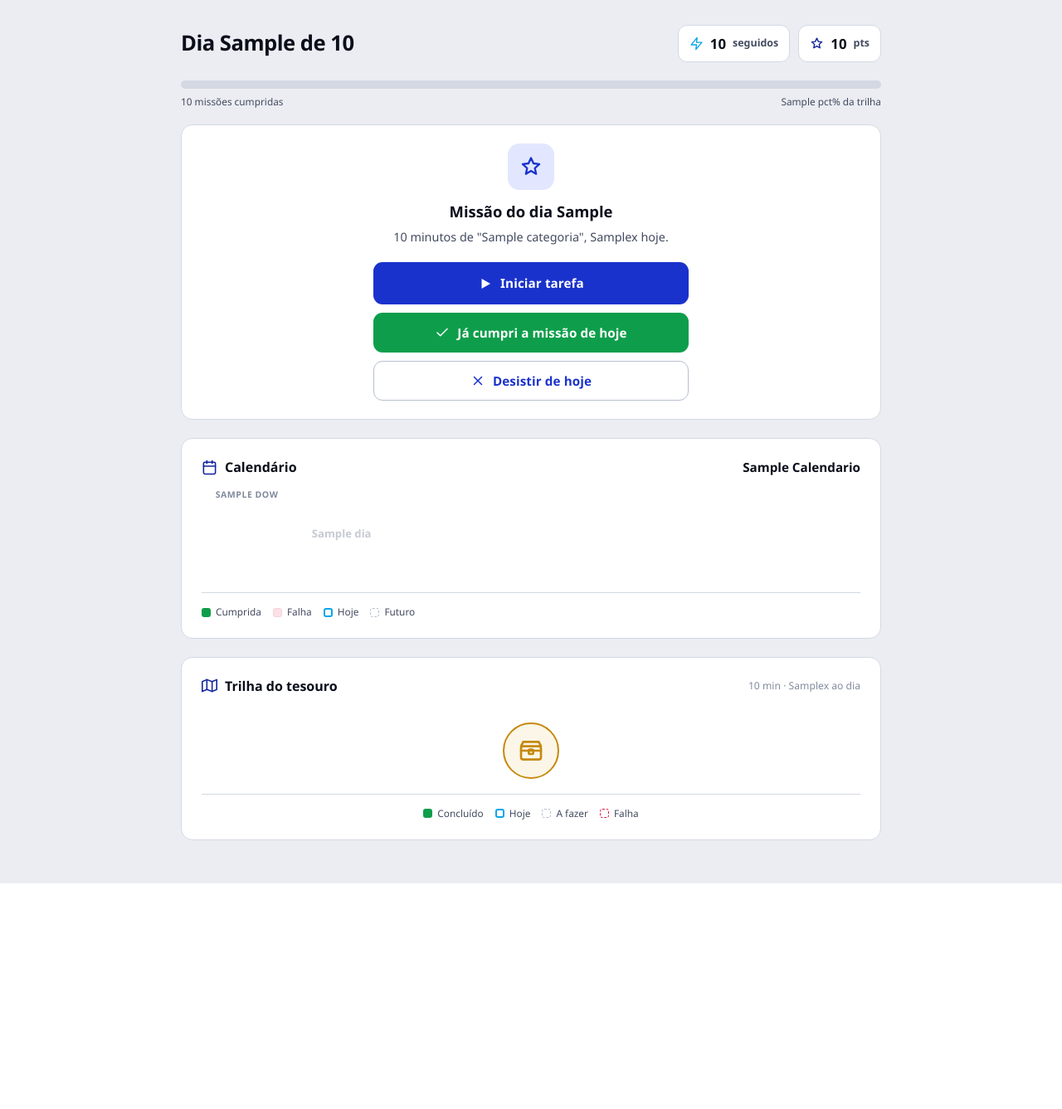
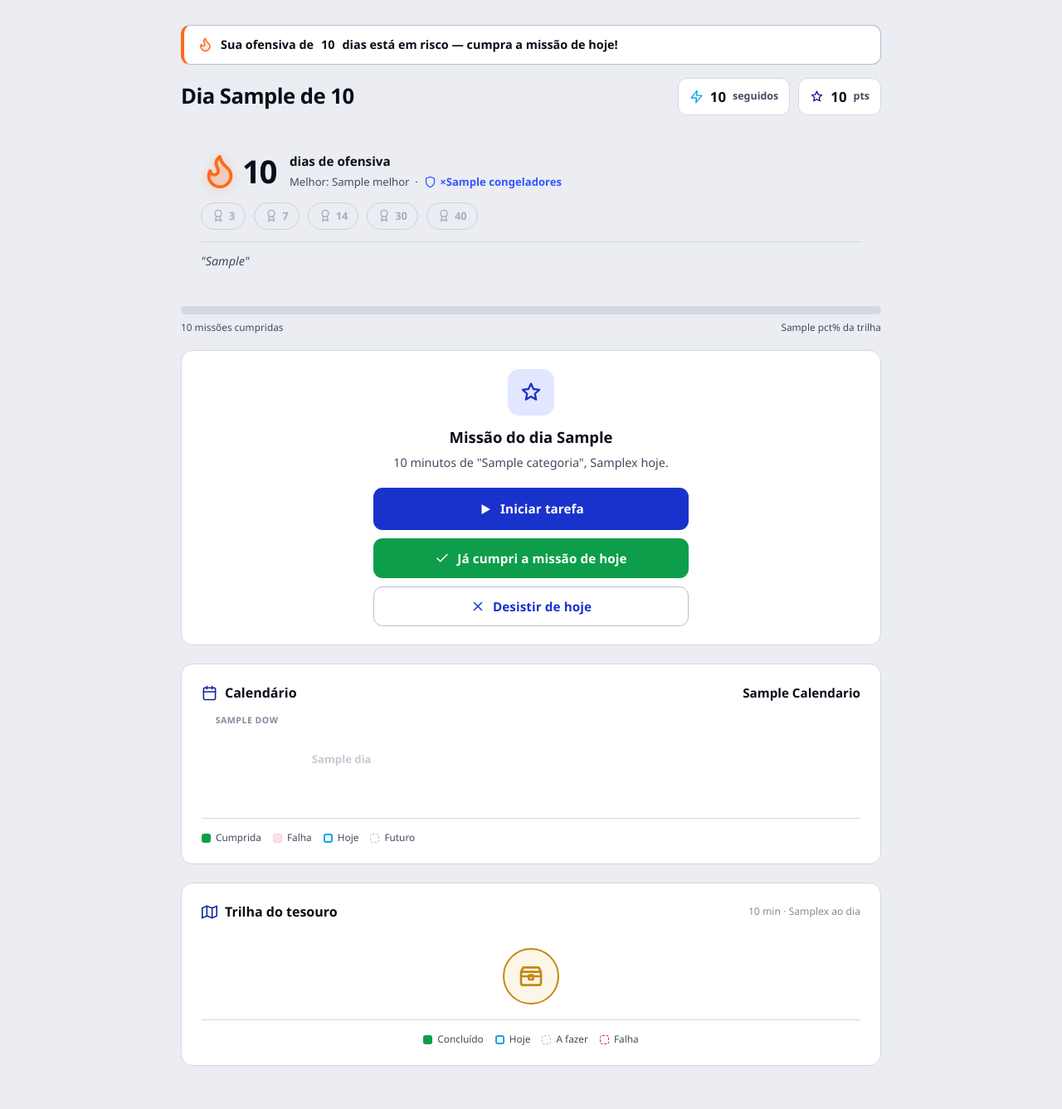
Before and after one commit to joaberepositorios/Jacob-, a Flask app: template templates/dashboard.html in a window 1280 px wide. Shown: the part 63-1400 px from the top of the page at 83% size. Before the commit the page ends 1128 px from the top, so only its background shows below. Run offline with Flask 3, Linux system fonts and the light colour scheme; the template is opened without the code that fills it: most values are stand-ins (such as "Sample title", 1, 10 or a date in 2020); some libraries are stand-ins or nearby versions.

Commit message:
Engajamento: ofensiva de fogos, marcos/medalhas, congeladores e estimulo diario
- Logica derivada do historico (calcular_engajamento) no Flask e no estatico
- Painel: card de ofensiva (fogo + numero), medalhas (3/7/14/30/40), congeladores,
  banner de risco e frase do dia
- Tela de bloqueio: feedback (ofensiva, novo marco + confete, congelador usado)
- Icones flame/medal/shield; CSS; cache Pages v5

```diff
--- a/app.py
+++ b/app.py
@@ -194,9 +194,6 @@ def dashboard():
 
     travado = esta_travado(usuario)
     limite = datetime.fromisoformat(usuario["locked_until"]) if usuario.get("locked_until") else None
-    # Bloqueado: por padrão mostra a tela de bloqueio; com ?ver=1 abre em modo só-leitura.
-    if travado and not request.args.get("ver"):
-        return render_template("travado.html", limite=limite)
 
     plano = db.buscar_plano_ativo(usuario["id"])
     if not plano:
@@ -209,6 +206,17 @@ def dashboard():
 
     registro_hoje = db.ja_registrou_hoje(plano["id"], dia_numero)
     historico = db.historico_do_plano(plano["id"])
+    eng = calcular_engajamento(historico)
+
+    # Bloqueado: por padrão mostra a tela de bloqueio (com feedback de ofensiva); ?ver=1 = só-leitura.
+    if travado and not request.args.get("ver"):
+        antes = calcular_engajamento([h for h in historico if h["dia_numero"] != dia_numero])
+        novos_marcos = [m for m in eng["marcos"] if m not in antes["marcos"]]
+        protegido = bool(registro_hoje and registro_hoje["status"] == "falha"
+                         and eng["ofensiva"] == antes["ofensiva"] and eng["ofensiva"] > 0)
+        return render_template("travado.html", limite=limite, eng=eng,
+                               novos_marcos=novos_marcos, protegido=protegido)
+
     trilha = montar_trilha(plano, dia_numero, historico)
 
     cumpridas_total = sum(1 for h in historico if h["status"] == "cumprida")
@@ -226,6 +234,8 @@ def dashboard():
         cumpridas_total=cumpridas_total,
         falhas_total=falhas_total,
         sequencia=sequencia,
+        eng=eng,
+        frase_dia=frase_do_dia(),
         pct=pct,
         calendario=calendario,
         travado=travado,
@@ -281,6 +291,47 @@ def sequencia_atual(historico):
         else:
             seq = 0
     return seq
+
+
+# ---------------- Engajamento (ofensiva / marcos / congeladores) ----------------
+
+MARCOS = [3, 7, 14, 30, 40]
+CAP_CONGELADORES = 3
+GANHA_A_CADA = 5
+
+FRASES = [
+    "Um dia de cada vez constrói o hábito.", "Constância vence intensidade.",
+    "Você contra você de ontem.", "Pequenos passos, grandes trilhas.",
+    "O hábito nasce da repetição.", "Hoje conta — não quebre a corrente.",
+    "Disciplina é liberdade.", "Cada dia cumprido é um tijolo na sua rotina.",
+    "A ofensiva mais forte é a que você mantém.", "Foco no processo; o resultado vem.",
+    "Comece agora, o futuro agradece.", "40 dias. Um de cada vez.",
+]
+
+
+def frase_do_dia():
+    return FRASES[date.today().timetuple().tm_yday % len(FRASES)]
+
+
+def calcular_engajamento(historico):
+    """Deriva ofensiva, melhor, congeladores e marcos a partir do histórico ordenado.
+    Um congelador é ganho a cada N cumpridas e protege a ofensiva numa falha."""
+    streak = melhor = freezes = cumpridas = 0
+    for h in sorted(historico, key=lambda x: x["dia_numero"]):
+        if h["status"] == "cumprida":
+            streak += 1
+            cumpridas += 1
+            if cumpridas % GANHA_A_CADA == 0 and freezes < CAP_CONGELADORES:
+                freezes += 1
+            melhor = max(melhor, streak)
+        else:
+            if freezes > 0:
+                freezes -= 1
+            else:
+                streak = 0
+    marcos = [m for m in MARCOS if melhor >= m]
+    return {"ofensiva": streak, "melhor": melhor, "congeladores": freezes,
+            "marcos": marcos, "cumpridas": cumpridas}
 
 
 def cor_gradiente(i, total):
--- a/docs/index.html
+++ b/docs/index.html
@@ -4,10 +4,10 @@
     <meta charset="UTF-8">
     <meta name="viewport" content="width=device-width, initial-scale=1.0">
     <title>J · HabiTrilha</title>
-    <link rel="stylesheet" href="style.css?v=4">
+    <link rel="stylesheet" href="style.css?v=5">
 </head>
 <body>
     <div id="root"></div>
-    <script src="app.js?v=4"></script>
+    <script src="app.js?v=5"></script>
 </body>
 </html>
--- a/static/css/style.css
+++ b/static/css/style.css
@@ -232,7 +232,44 @@ input:focus { outline: none; border-color: var(--navy); box-shadow: 0 0 0 3px rg
 .sec-titulo .sub { margin-left: auto; font-size: .76rem; font-weight: 500; color: var(--ink-dim); }
 
 .bloco { margin-bottom: 22px; }
-.trilha-card, .acoes-card, .cal-card { padding: 22px 24px; }
+.trilha-card, .acoes-card, .cal-card, .ofensiva-card { padding: 22px 24px; }
+
+/* ============================ Engajamento (ofensiva / marcos / congeladores) === */
+.ofensiva-card { display: flex; flex-direction: column; gap: 14px; }
+.of-hero { display: flex; align-items: center; gap: 16px; }
+.of-flame { display: inline-flex; align-items: center; gap: 4px; }
+.of-flame .ico { width: 46px; height: 46px; color: #FF6A1A; fill: rgba(255,106,26,.14); filter: drop-shadow(0 2px 6px rgba(255,106,26,.35)); }
+.of-num { font-size: 2.4rem; font-weight: 900; letter-spacing: -1.5px; color: var(--ink); line-height: 1; }
+.of-info .of-label { font-weight: 700; color: var(--ink); font-size: .95rem; }
+.of-info .of-meta { font-size: .82rem; color: var(--ink-soft); margin-top: 3px; display: inline-flex; align-items: center; gap: 4px; flex-wrap: wrap; }
+.of-escudos { display: inline-flex; align-items: center; gap: 4px; font-weight: 700; color: var(--blue); }
+.of-escudos .ico { width: 15px; height: 15px; }
+
+.of-medalhas { display: flex; gap: 10px; flex-wrap: wrap; }
+.medalha { display: inline-flex; align-items: center; gap: 5px; padding: 6px 12px; border-radius: 999px; font-weight: 800; font-size: .8rem; border: 1px solid var(--line-2); }
+.medalha .ico { width: 16px; height: 16px; }
+.medalha.ganha { background: var(--blue-soft); color: var(--navy); border-color: transparent; }
+.medalha.ganha .ico { color: var(--gold); fill: rgba(198,137,15,.2); }
+.medalha.bloqueada { color: var(--ink-dim); opacity: .65; }
+.medalha.bloqueada .ico { color: var(--ink-dim); }
+
+.frase-dia { font-style: italic; color: var(--ink-soft); font-size: .9rem; border-top: 1px solid var(--line); padding-top: 12px; }
+
+.of-risco { display: flex; align-items: center; gap: 9px; margin-bottom: 16px; padding: 12px 16px; border-radius: var(--radius-sm);
+    background: var(--surface); border: 1px solid var(--line-2); border-left: 4px solid #FF6A1A; color: var(--ink); font-weight: 700; font-size: .9rem; }
+.of-risco .ico { width: 19px; height: 19px; color: #FF6A1A; fill: rgba(255,106,26,.15); flex: 0 0 auto; }
+
+/* feedback na tela de bloqueio */
+.lock-ofensiva { display: inline-flex; align-items: center; gap: 7px; justify-content: center; font-size: 1.05rem; font-weight: 800; color: var(--ink); margin-bottom: 8px; }
+.lock-ofensiva .ico { width: 22px; height: 22px; color: #FF6A1A; fill: rgba(255,106,26,.15); }
+.lock-ofensiva b { color: #FF6A1A; font-size: 1.2em; }
+.lock-escudo { color: var(--blue); display: inline-flex; align-items: center; gap: 3px; font-size: .85rem; }
+.lock-escudo .ico { width: 15px; height: 15px; }
+.lock-marco, .lock-protegido { display: inline-flex; align-items: center; gap: 7px; justify-content: center; font-weight: 700; font-size: .9rem; margin: 0 auto 8px; padding: 8px 14px; border-radius: 999px; }
+.lock-marco { background: var(--blue-soft); color: var(--navy); }
+.lock-marco .ico { color: var(--gold); width: 18px; height: 18px; }
+.lock-protegido { background: #E6F4FF; color: #0b5cad; }
+.lock-protegido .ico { width: 17px; height: 17px; }
 
 /* ============================ Card de ações (topo) ===================== */
 
--- a/templates/_icons.html
+++ b/templates/_icons.html
@@ -11,6 +11,9 @@
 {%- elif name == "chart" %}<line x1="12" y1="20" x2="12" y2="10"/><line x1="18" y1="20" x2="18" y2="4"/><line x1="6" y1="20" x2="6" y2="16"/>
 {%- elif name == "star" %}<polygon points="12 3 14.6 8.6 20.6 9.3 16 13.5 17.3 19.4 12 16.3 6.7 19.4 8 13.5 3.4 9.3 9.4 8.6 12 3"/>
 {%- elif name == "zap" %}<polygon points="13 2 3 14 12 14 11 22 21 10 12 10 13 2"/>
+{%- elif name == "flame" %}<path d="M8.5 14.5A2.5 2.5 0 0 0 11 12c0-1.38-.5-2-1-3-1.07-2.14-.22-4.05 2-6 .5 2.5 2 4.9 4 6.5 2 1.6 3 3.5 3 5.5a7 7 0 1 1-14 0c0-1.15.43-2.29 1-3a2.5 2.5 0 0 0 2.5 2.5z"/>
+{%- elif name == "medal" %}<circle cx="12" cy="8" r="6"/><path d="M15.48 12.89 17 22l-5-3-5 3 1.52-9.11"/>
+{%- elif name == "shield" %}<path d="M12 22s8-4 8-10V5l-8-3-8 3v7c0 6 8 10 8 10z"/>
 {%- elif name == "lock" %}<rect x="3" y="11" width="18" height="11" rx="2"/><path d="M7 11V7a5 5 0 0 1 10 0v4"/>
 {%- elif name == "flag" %}<path d="M4 15s1-1 4-1 5 2 8 2 4-1 4-1V3s-1 1-4 1-5-2-8-2-4 1-4 1z"/><line x1="4" y1="22" x2="4" y2="15"/>
 {%- elif name == "logout" %}<path d="M9 21H5a2 2 0 0 1-2-2V5a2 2 0 0 1 2-2h4"/><polyline points="16 17 21 12 16 7"/><line x1="21" y1="12" x2="9" y2="12"/>
--- a/templates/dashboard.html
+++ b/templates/dashboard.html
@@ -11,6 +11,13 @@
 </div>
 {% endif %}
 
+{% if not registro_hoje and not travado %}
+<div class="of-risco">
+    {{ icon("flame") }}
+    {% if eng.ofensiva > 0 %}Sua ofensiva de <b>{{ eng.ofensiva }}</b> dias está em risco — cumpra a missão de hoje!{% else %}Comece sua ofensiva hoje — cumpra a primeira missão!{% endif %}
+</div>
+{% endif %}
+
 <div class="page-head">
     <div>
         <h1>Dia {{ dia_numero }} de {{ plano.dias_totais }}</h1>
@@ -19,6 +26,22 @@
         <div class="stat-pill flame">{{ icon("zap") }} <span class="n">{{ sequencia }}</span> seguidos</div>
         <div class="stat-pill pts">{{ icon("star") }} <span class="n">{{ plano.pontos }}</span> pts</div>
     </div>
+</div>
+
+<div class="ofensiva-card bloco">
+    <div class="of-hero">
+        <div class="of-flame">{{ icon("flame") }}<span class="of-num">{{ eng.ofensiva }}</span></div>
+        <div class="of-info">
+            <div class="of-label">dias de ofensiva</div>
+            <div class="of-meta">Melhor: {{ eng.melhor }} &nbsp;·&nbsp; <span class="of-escudos" title="Congeladores de ofensiva">{{ icon("shield") }} ×{{ eng.congeladores }}</span></div>
+        </div>
+    </div>
+    <div class="of-medalhas">
+        {% for m in [3, 7, 14, 30, 40] %}
+        <span class="medalha {{ 'ganha' if m in eng.marcos else 'bloqueada' }}" title="{{ m }} dias">{{ icon("medal") }}<b>{{ m }}</b></span>
+        {% endfor %}
+    </div>
+    <div class="frase-dia">"{{ frase_dia }}"</div>
 </div>
 
 <div class="progress-wrap">
```
Also changed, not shown: docs/app.js (+80 -2 lines), docs/style.css (+38 -1 lines), templates/travado.html (+7 -0 lines).
